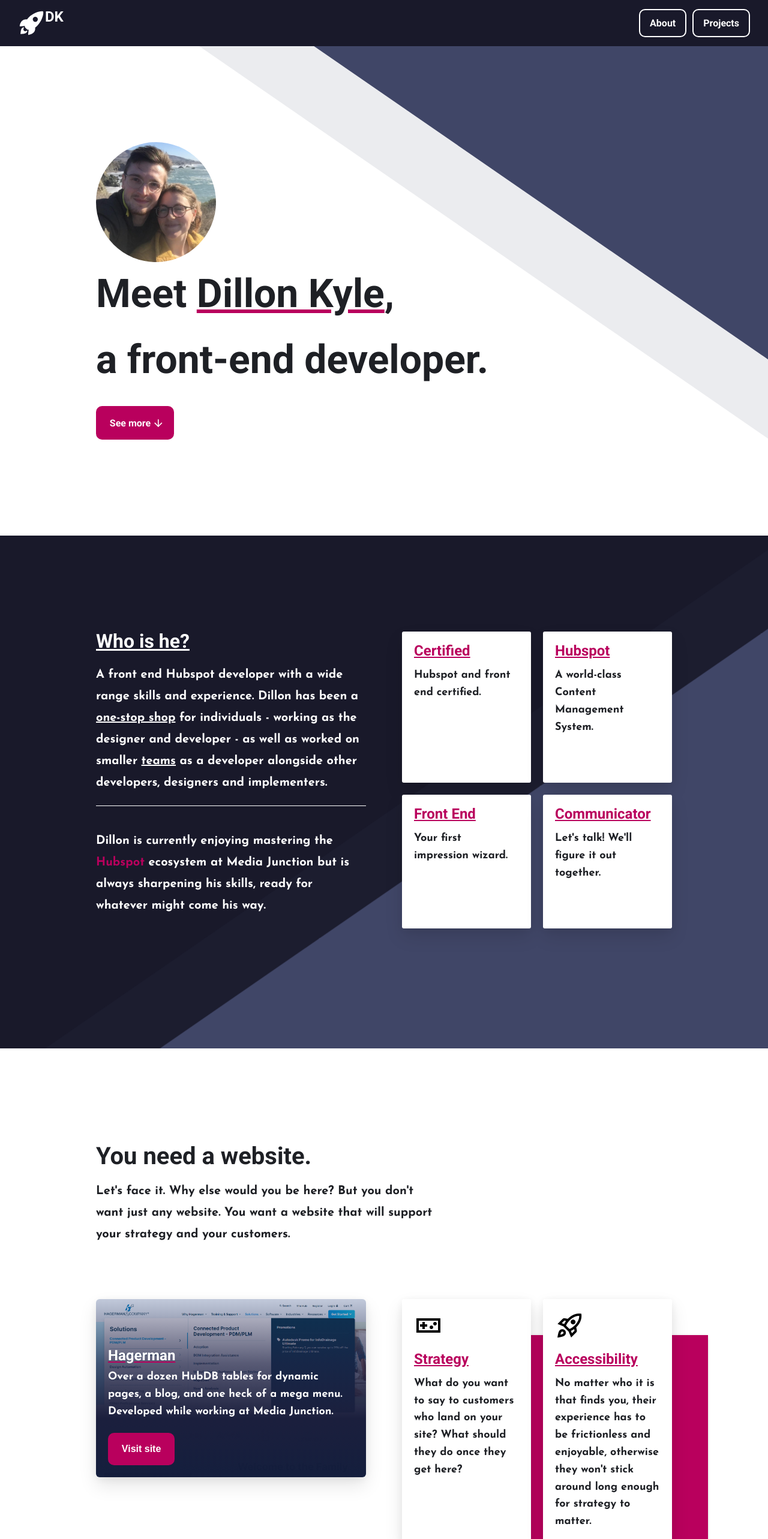
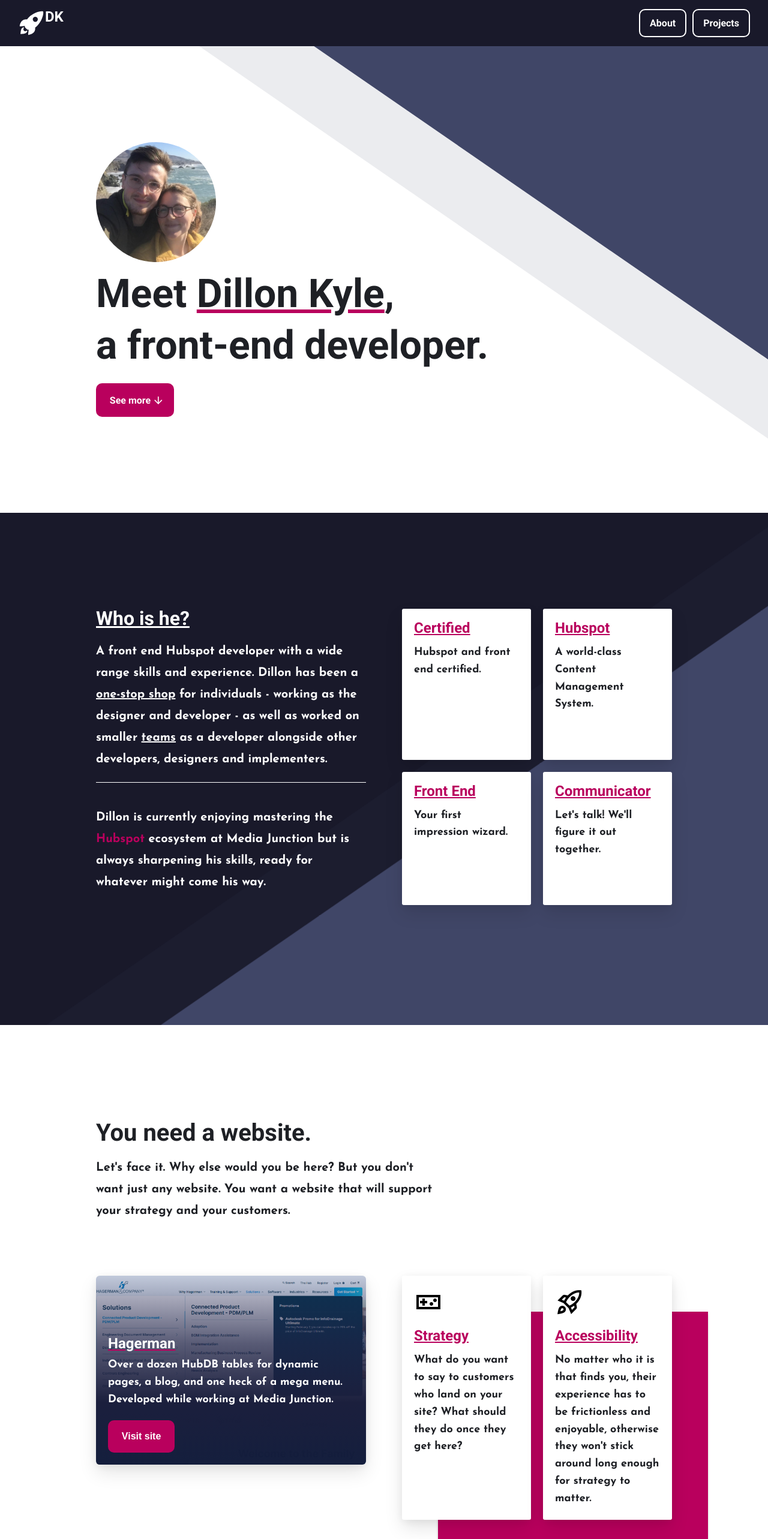
Before and after one commit to DillonKyleDev/PortfolioV3, a React (Create React App) app: page / in a window 1280 px wide. Shown: the top 2566 px of the page at 60% size. Built offline with nearby package versions, Linux system fonts and the light colour scheme.

Commit message:
Fixed mobile scaling

```diff
--- a/src/Components/Global/_type.scss
+++ b/src/Components/Global/_type.scss
@@ -134,10 +134,15 @@ h6 {
 p {
   font-family: 'Josefin Sans', sans-serif;
   text-align: left;
-  font-size: 16px;
-  font-weight: 700;
-  line-height: 1.6;
+  font-size: 14px;
+  font-weight: 600;
+  line-height: 1.4;
   color: $body-text;
+
+  @media (min-width: $viewport-tablet--min) {
+    line-height: 1.6;
+    font-weight: 700;
+  }
 
   &.large {
     font-size: 20px !important;
--- a/src/Components/HeroContainer/_heroContainer.scss
+++ b/src/Components/HeroContainer/_heroContainer.scss
@@ -34,6 +34,7 @@
     h1 {
       @media (min-width: 500px) {
         font-size: 42px;
+        margin-bottom: 20px;
       }
 
       @media (min-width: $viewport-tablet--min) {
@@ -44,5 +45,11 @@
         font-size: 66px;
       }
     }
+
+    .hero-container__subtext {
+      @media (min-width: 500px) {
+        margin-bottom: 30px;
+      }
+    }
   }
 }
--- a/src/Components/IdealsCardsBottom/IdealsCardsBottom.js
+++ b/src/Components/IdealsCardsBottom/IdealsCardsBottom.js
@@ -65,7 +65,7 @@ function IdealsCardsBottom() {
         />
       ]}
       column_gap='large'
-      vertical_align='top'
+      vertical_align='stretch'
       show_first_bg_card_={false}
       first_bg_card_color='secondary'
       show_second_bg_card_={true}
--- a/src/Components/IdealsCardsFinal/IdealsCardsFinal.js
+++ b/src/Components/IdealsCardsFinal/IdealsCardsFinal.js
@@ -64,7 +64,7 @@ function IdealsCardsBottom() {
         />
       ]}
       column_gap='large'
-      vertical_align='top'
+      vertical_align='stretch'
       show_first_bg_card_={true}
       first_bg_card_color='primary'
       show_second_bg_card_={false}
--- a/src/Components/IdealsCardsTop/IdealsCardsTop.js
+++ b/src/Components/IdealsCardsTop/IdealsCardsTop.js
@@ -45,7 +45,7 @@ function IdealsCardsTop() {
         />
       ]}
       column_gap='large'
-      vertical_align='top'
+      vertical_align='stretch'
       show_first_bg_card_={ true }
       first_bg_card_color='secondary-light'
       show_second_bg_card_={ false }
--- a/src/Components/Project/_project.scss
+++ b/src/Components/Project/_project.scss
@@ -9,7 +9,7 @@
   &__photo {
     position: relative;
     width: 100%;
-    padding-bottom: 66%;
+    padding-bottom: 70%;
     box-shadow: $shadow--level-4;
     overflow: hidden;
     border: none;
@@ -114,10 +114,11 @@
       .project__info--bottom,
       .project__info--top,
       .project__info--between {
-        row-gap: $padding--xxs;
+        row-gap: $padding--xxxs;
         padding: $padding--xxs;
 
         @media (min-width: $viewport-tablet--min) {
+          row-gap: $padding--xxs;
           padding: $padding--xxs;
         }
       }
```
